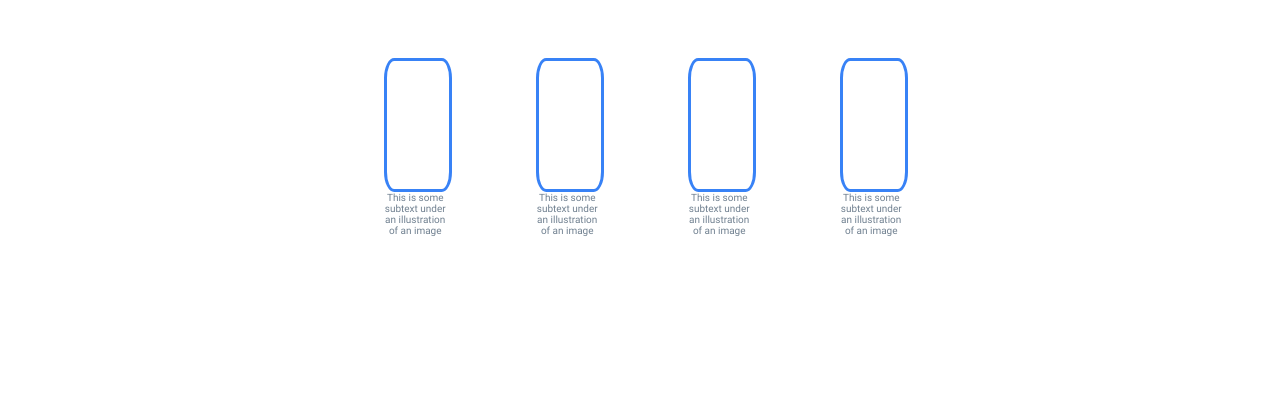
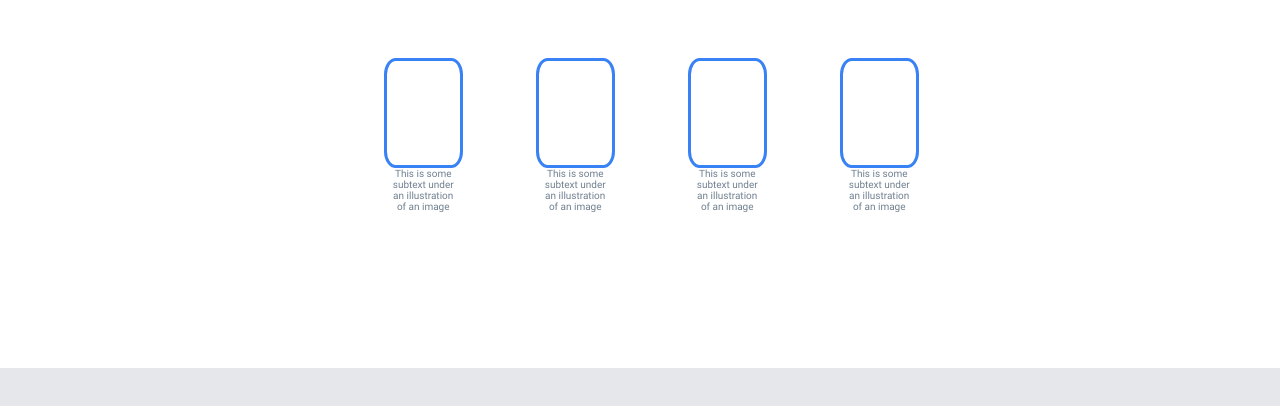
Before and after one commit to pagoulid/CSS-Main-Project, a plain HTML site: page index.html in a window 1280 px wide. Shown: the part 672-1078 px from the top of the page. Drawn offline with Linux system fonts and the light colour scheme.

Commit message:
Fixing some positioning bugs

```diff
--- a/style.css
+++ b/style.css
@@ -126,7 +126,7 @@ button{
 /*hero section*/
 /*sub section 1*/
 #sub_section_1{
-    height:60vh;
+    height:50vh;
     padding:2rem;
 }
 #sub_section_1 .title{
@@ -148,14 +148,15 @@ button{
 }
         /*NOTE: Must define parent height in order apply height and visualize empty block*/
 #sub_section_1 .container .content .square-block{
-    width:60%;
-    height:16vh;
+    width:70%;
+    height:13vh;
     border: 3px solid  #3882F6;
     border-radius:15%;
 }
 #sub_section_1 .container .content .text{
     width:60%;
     text-align: center;
+    margin-left: 0.5rem;
     font-family: 'Roboto',sans-serif;
     font-size:10px;
     color: slategray;
```
